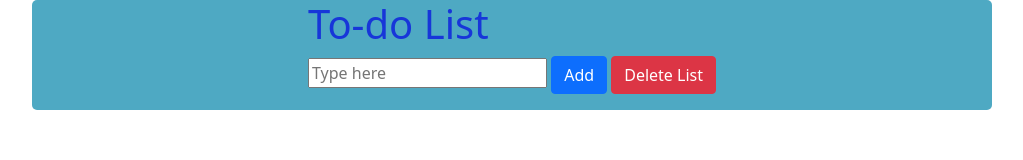
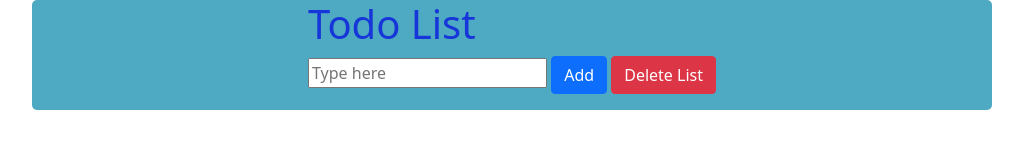
Before and after one commit to thaotran199/gitProject, a plain HTML site: page index.html in a window 1280 px wide. Shown: the whole page, without its empty margins (128-1151 px from the left). Drawn offline with nearby package versions, Linux system fonts and the light colour scheme.

Commit message:
changing title

```diff
--- a/index.html
+++ b/index.html
@@ -5,7 +5,7 @@
     <meta charset="UTF-8">
     <meta http-equiv="X-UA-Compatible" content="IE=edge">
     <meta name="viewport" content="width=device-width, initial-scale=1.0">
-    <title>To-do List</title>
+    <title>Todo List</title>
     <link rel="stylesheet" href="style.css">
     <link href="https://cdn.jsdelivr.net/npm/bootstrap@5.0.1/dist/css/bootstrap.min.css" rel="stylesheet"
         integrity="sha384-+0n0xVW2eSR5OomGNYDnhzAbDsOXxcvSN1TPprVMTNDbiYZCxYbOOl7+AMvyTG2x" crossorigin="anonymous">
@@ -13,7 +13,7 @@
 
 <body>
     <div id="container" class="text-content">
-        <h1>To-do List</h1>
+        <h1>Todo List</h1>
         <div id="todoBox">
             <input id="input" type="text" placeholder="Type here">
             <button class="btn btn-primary" type="submit" id="addBtn">Add</button>
```
